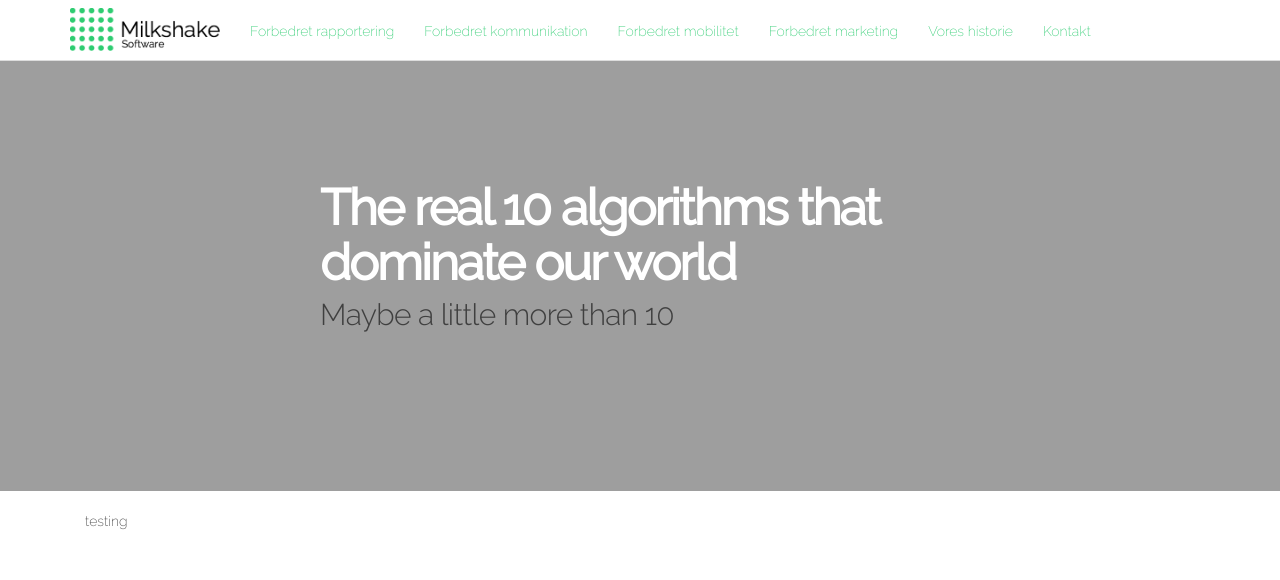
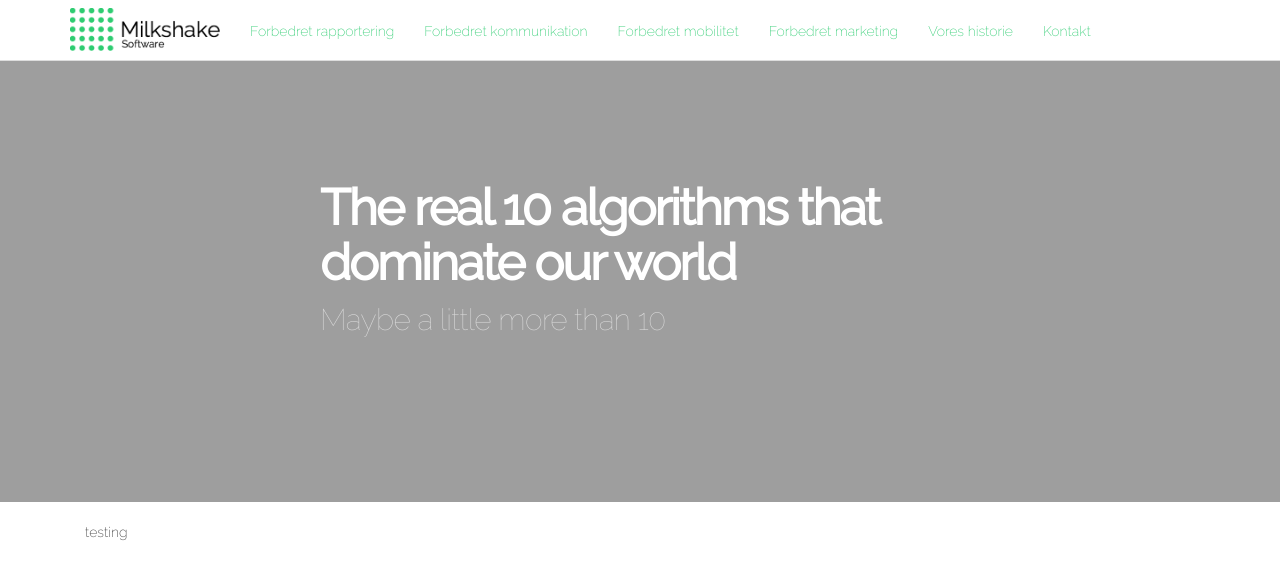
Before and after one commit to milkshakesoftware/milkshakesoftware.github.com, a Jekyll site: the page built from index.html, in a window 1280 px wide. Shown: the top 580 px of the page. Built offline with Jekyll 4.4.1, drawn with Linux system fonts in a browser that asks for light colours; some web fonts are replaced.

Commit message:
Tweak cover header font

```diff
--- a/css/main.css
+++ b/css/main.css
@@ -20,7 +20,8 @@
 	background-color: #f9f9f9;
 }
 
-.layout-default {
+.layout-default,
+.content-default {
 	font-family: 'Raleway', sans-serif;
 	font-weight: 200;
 }
@@ -79,11 +80,11 @@
 
 .page-subtitle {
 	font-size: 30px;
-	line-height: 1.1;
-	color: rgba(0,0,0,0.6);
+	line-height: 1.45;
+	color: rgba(221, 221, 221, 0.95);
 	margin: 0;
 	letter-spacing: -0.02em;
-	font-weight: 300;
+	font-weight: 100;
 	font-style: normal;
 }
 
```
